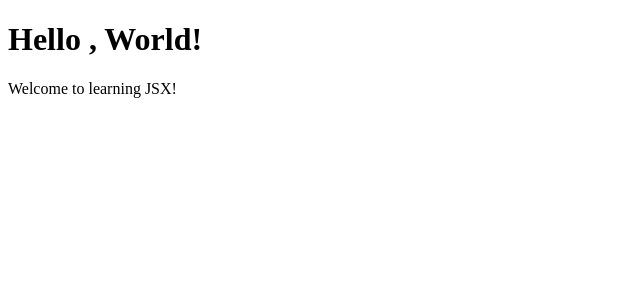
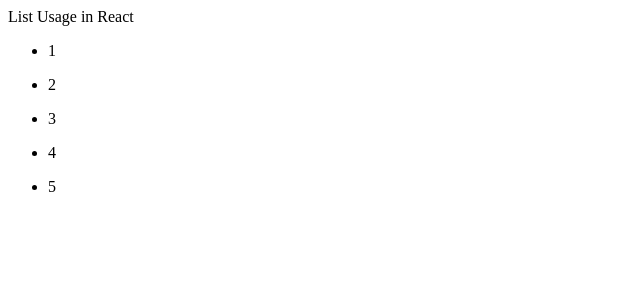
Before and after one commit to Osheenjain646/React-From-Scratch, a React (Vite) app in the folder Day-1/react-demos/: page / in a window 1280 px wide. Shown: the top 300 px of the page, without its empty margins (0-640 px from the left). Built offline with nearby package versions, Linux system fonts and the light colour scheme.

Commit message:
some more basics

```diff
--- a/Day-1/react-demos/src/App.jsx
+++ b/Day-1/react-demos/src/App.jsx
@@ -1,18 +1,50 @@
 // import React from 'react'
 // import Greet from './components/Greet'
-import Header from './components/Header'
-import MainContent from './components/MainContent'
-import Footer from './components/Footer'
-import WelcomeMessage from './components/WelcomeMessage'
+// import Header from './components/Header'
+// import MainContent from './components/MainContent'
+// import Footer from './components/Footer'
+// import WelcomeMessage from './components/WelcomeMessage'
+// import JSXRules from './components/JSXRules'
+
+import Greetings from "./components/Greetings"
+import ProductInfo from "./components/ProductInfo"
 
 const App = () => {
+
+  // const myname = "Osheen Jain";
+
+  // const multiply = (a , b) => a*b;
+
+  // const specialClass = "anything-you-want"
+
+  const numbers =[1,2,3,4,5];
+
   return (
     <>
     <div>
       {/* <Header></Header>
       <MainContent></MainContent>
       <Footer></Footer> */}
-      <WelcomeMessage></WelcomeMessage>
+      {/* <WelcomeMessage></WelcomeMessage> */}
+      {/* <JSXRules></JSXRules> */}
+      {/* 2+2 give the result as it is written  */}
+      {/* {2 + 2}  simple java script expression syntax */}
+      {/* <h1>{myname}</h1>  dynamic addition of the variable value */}
+      {/* <p>My Friend List : {["Manoj Verma" , "Anurag Raj" , "Sankalp Srivastava"]}</p>
+      <p>2 * 10 = { multiply(2 , 10)}</p> label and value
+      <p className={specialClass}>This is a special class</p> */}
+      {/* <Greetings></Greetings> */}
+      {/* <ProductInfo></ProductInfo> */}
+      List Usage in React
+      <section>
+        {numbers.map((number)=>(
+          <ul key={number}>
+            <li>
+              {number}
+            </li>
+          </ul>
+        ))}
+      </section>
     </div>
     </>
   )
--- /dev/null
+++ b/Day-1/react-demos/src/components/Greetings.jsx
@@ -0,0 +1,16 @@
+import React from 'react'
+
+const Greetings = () => {
+    const greetingMessage = "Hi this is React";
+    const date = new Date();
+
+
+  return (
+    <div>
+        <h1>{greetingMessage}</h1>
+        <p>Date : {date.getDate()}</p>
+    </div>
+)
+}
+
+export default Greetings
--- /dev/null
+++ b/Day-1/react-demos/src/components/JSXRules.jsx
@@ -0,0 +1,15 @@
+import React from 'react'
+
+const JSXRules = () => {
+  return (
+    <div>
+        <h1>JSX Rules</h1>
+        <p>JSX must return a single parent</p>
+        <p>
+            JSX attributes are written using camelcase (e.g., classname instead of class).
+        </p>
+    </div>
+)
+}
+
+export default JSXRules
--- /dev/null
+++ b/Day-1/react-demos/src/components/ProductInfo.jsx
@@ -0,0 +1,21 @@
+import React from 'react'
+
+const ProductInfo = () => {
+
+    const Product ={
+        name : "Laptop",
+        price : 1500,
+        availability : "In Stock"
+    }
+
+  return (
+    <div>
+        <h1>Product Info :</h1>
+        <h5>name : {Product.name}</h5>
+        <h5>price : ${Product.price}</h5>
+        <h5>availability : {Product.availability}</h5>
+    </div>
+)
+}
+
+export default ProductInfo
```
